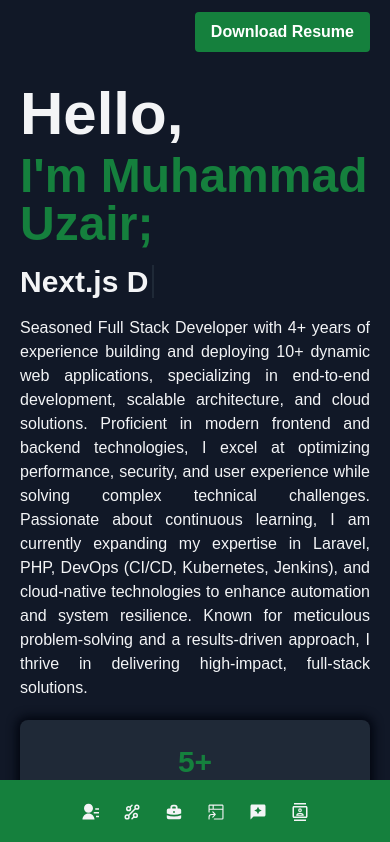
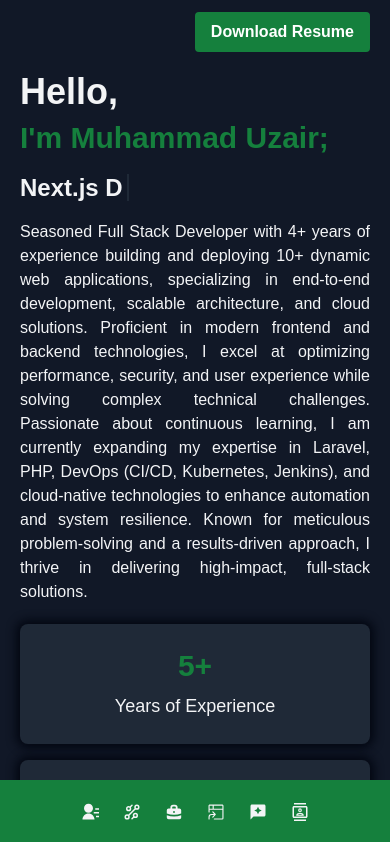
Before and after one commit to UK-TechLabs/uzair-next-portfolio, a Next.js app: page / in a window 390 px wide. Shown: the top 842 px of the page. Built offline with nearby package versions, Linux system fonts and the light colour scheme; some icons are missing.

Commit message:
updated resume and mobile view

```diff
--- a/components/Hero/Hero.tsx
+++ b/components/Hero/Hero.tsx
@@ -22,10 +22,10 @@ export const Hero = () => {
           width={"w-42"}
         />
       </div>
-      <div className="grid grid-cols-1 md:grid-cols-2 items-start md:space-x-8 py-5">
+      <div className="grid grid-cols-1 md:grid-cols-2 items-start md:space-x-8 py-2 md:py-5">
         <div>
-          <p className="text-6xl font-bold mb-2">Hello,</p>
-          <p className="text-5xl font-semibold mb-4 text-primary">
+          <p className="text-4xl md:text-6xl font-bold mb-2">Hello,</p>
+          <p className="text-3xl md:text-5xl font-semibold mb-4 text-primary">
             I'm Muhammad Uzair;
           </p>
           <TypingEffect />
--- a/components/Hero/TypingEffect.tsx
+++ b/components/Hero/TypingEffect.tsx
@@ -39,7 +39,7 @@ const TypingEffect = () => {
   }, [currentText, isDeleting, currentIndex, strings, speed]);
 
   return (
-    <div className="text-3xl font-bold mb-2">
+    <div className="text-2xl md:text-3xl font-bold mb-2">
       {currentText}
       <span className="border-r-2 border-gray-800 animate-blink ml-1"></span>
     </div>
```
Also changed, not shown: 1 other file (tests, documents, lock files or other folders).
